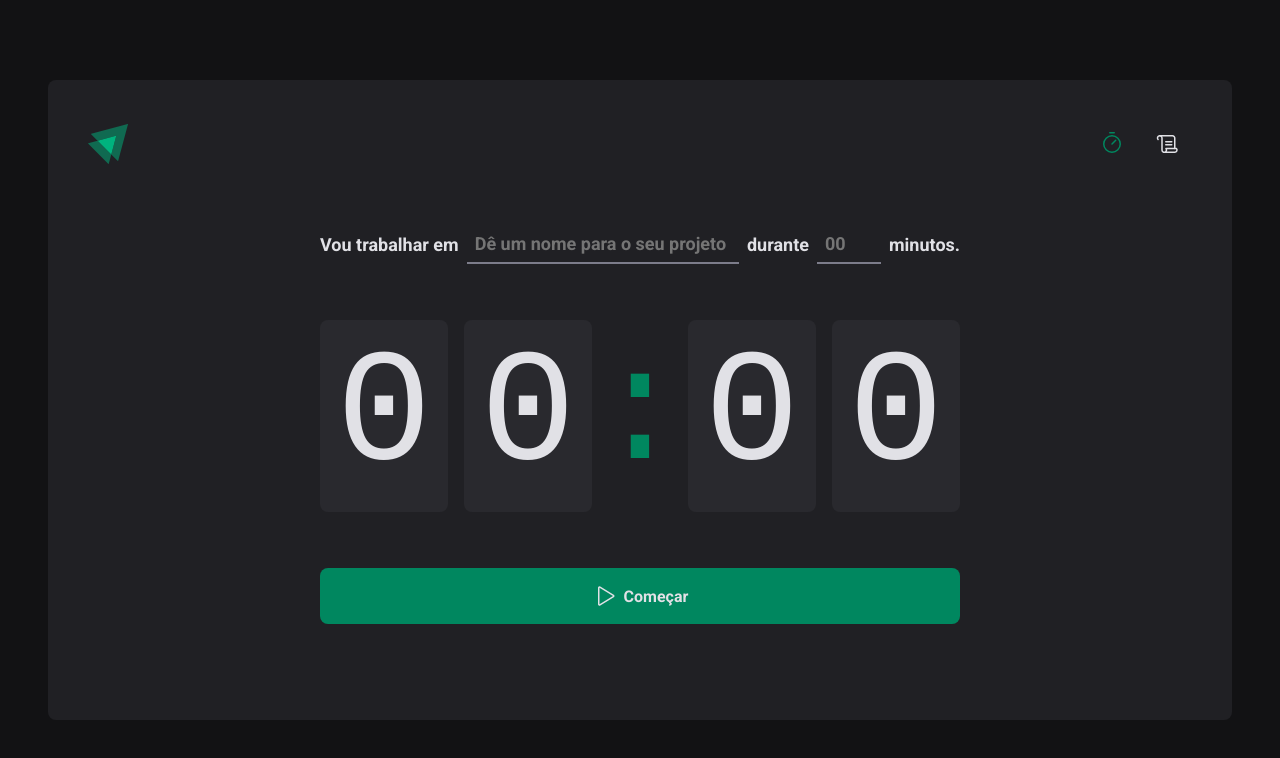
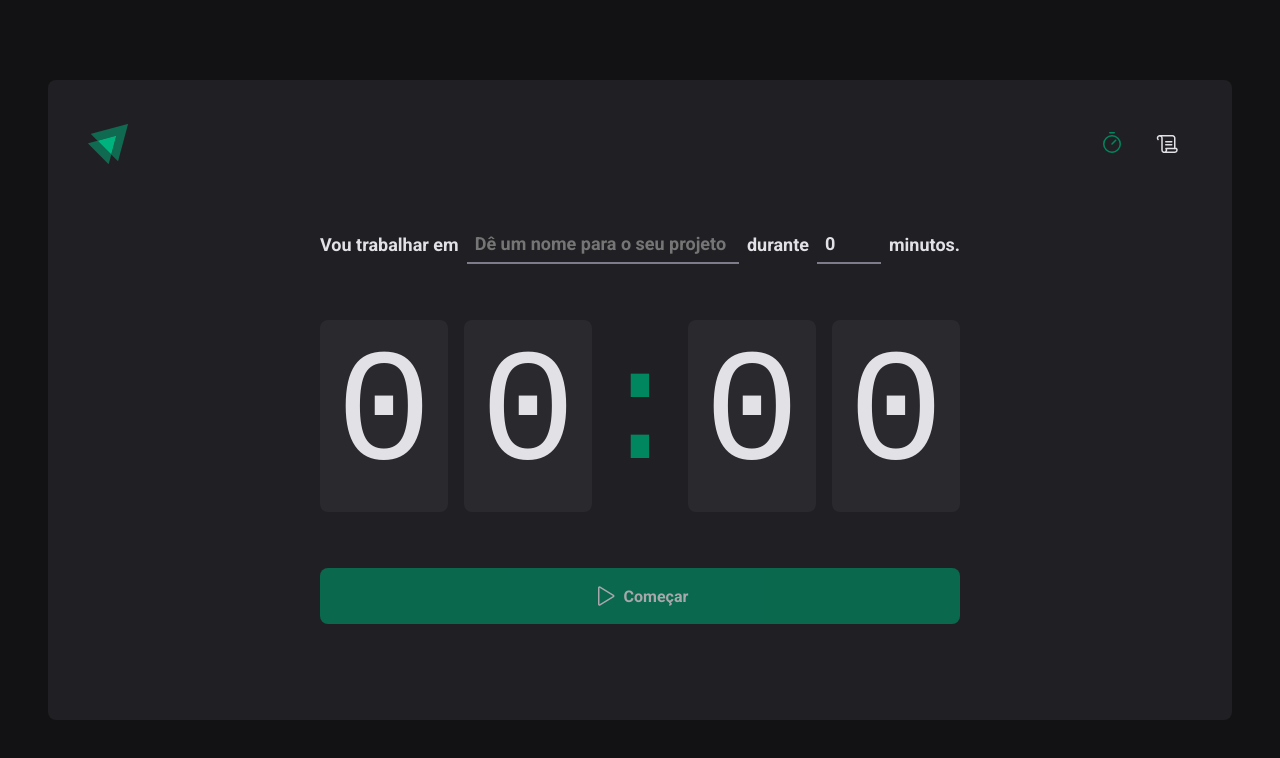
Before and after one commit to gabipiragibe/rocketseat-timer, a React (Vite) app: page / in a window 1280 px wide. Shown: the top 758 px of the page. Built offline with nearby package versions, Linux system fonts and the light colour scheme.

Commit message:
feat: Add form validation

```diff
--- a/package.json
+++ b/package.json
@@ -10,14 +10,17 @@
     "lint": "eslint src"
   },
   "dependencies": {
+    "@hookform/resolvers": "^3.9.1",
     "@typescript-eslint/eslint-plugin": "^8.15.0",
     "@typescript-eslint/parser": "^8.15.0",
     "eslint-plugin-react": "^7.37.2",
     "phosphor-react": "^1.4.1",
     "react": "^18.3.1",
     "react-dom": "^18.3.1",
+    "react-hook-form": "^7.54.0",
     "react-router-dom": "^6.28.0",
-    "styled-components": "^6.1.13"
+    "styled-components": "^6.1.13",
+    "zod": "^3.23.8"
   },
   "devDependencies": {
     "@eslint/js": "^9.13.0",
--- a/src/pages/Home/index.tsx
+++ b/src/pages/Home/index.tsx
@@ -1,10 +1,40 @@
 import { Play } from "phosphor-react";
+import { useForm } from "react-hook-form";
 import * as S from "./styles";
+import * as zod from "zod";
+import { zodResolver } from "@hookform/resolvers/zod";
+
+const newCycleFormValidationSchema = zod.object({
+  task: zod.string().min(1, "Informe a tarefa"),
+  minutesAmount: zod
+    .number()
+    .min(5, "O cliclo precisa ser de no mínimo 5 minutos.")
+    .max(60, "O ciclo precisa ser no máximo 60 minutos."),
+});
+
+type NewCycleFormData = zod.infer<typeof newCycleFormValidationSchema>;
 
 export const Home = () => {
+  const { register, handleSubmit, watch, reset } = useForm<NewCycleFormData>({
+    resolver: zodResolver(newCycleFormValidationSchema),
+    defaultValues: {
+      task: "",
+      minutesAmount: 0,
+    },
+  });
+  //register add um input ao form, fala quais campos vou ter no form
+
+  const handleCreateNewCycle = (data: NewCycleFormData) => {
+    console.log(data);
+    reset();
+  };
+
+  const task = watch("task");
+  const isSubmitDisabled = !task;
+
   return (
     <S.HomeContainer>
-      <form action="">
+      <form onSubmit={handleSubmit(handleCreateNewCycle)} action="">
         <S.FormContainer>
           <label htmlFor="task">Vou trabalhar em</label>
           {/* label para que quando a pessoa clique aqui de focus no input */}
@@ -12,6 +42,7 @@
             id="task"
             list="task-suggestions"
             placeholder="Dê um nome para o seu projeto"
+            {...register("task")}
           />
 
           <datalist id="task-suggestions">
@@ -28,6 +59,7 @@
             step={5}
             min={5}
             max={60}
+            {...register("minutesAmount", { valueAsNumber: true })}
           />
 
           <span>minutos.</span>
@@ -41,7 +73,7 @@
           <span>0</span>
         </S.CountdownContainer>
 
-        <S.StartCountdownButton type="submit">
+        <S.StartCountdownButton disabled={isSubmitDisabled} type="submit">
           <Play size={24} />
           Começar
         </S.StartCountdownButton>
```
Also changed, not shown: 1 other file (tests, documents, lock files or other folders).
